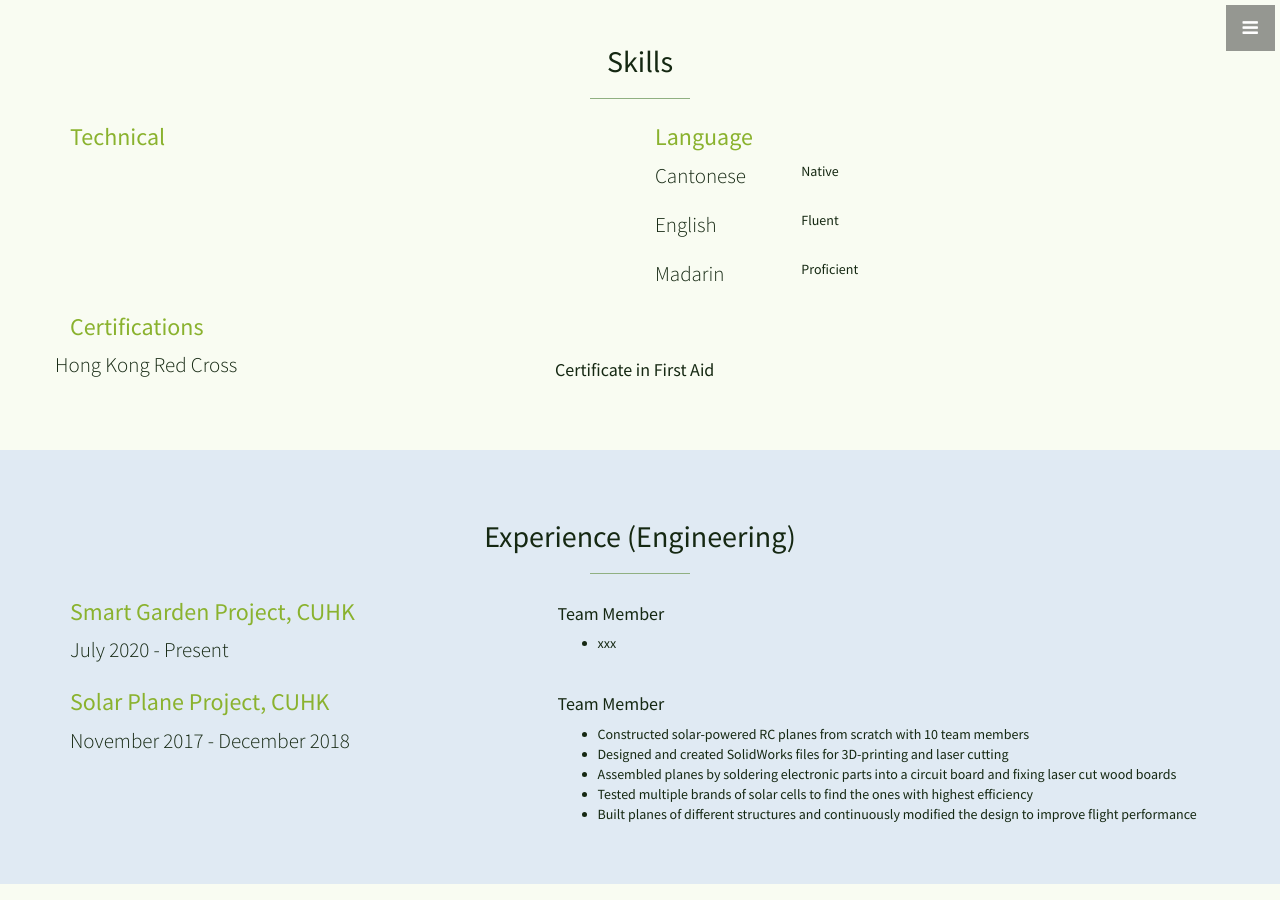
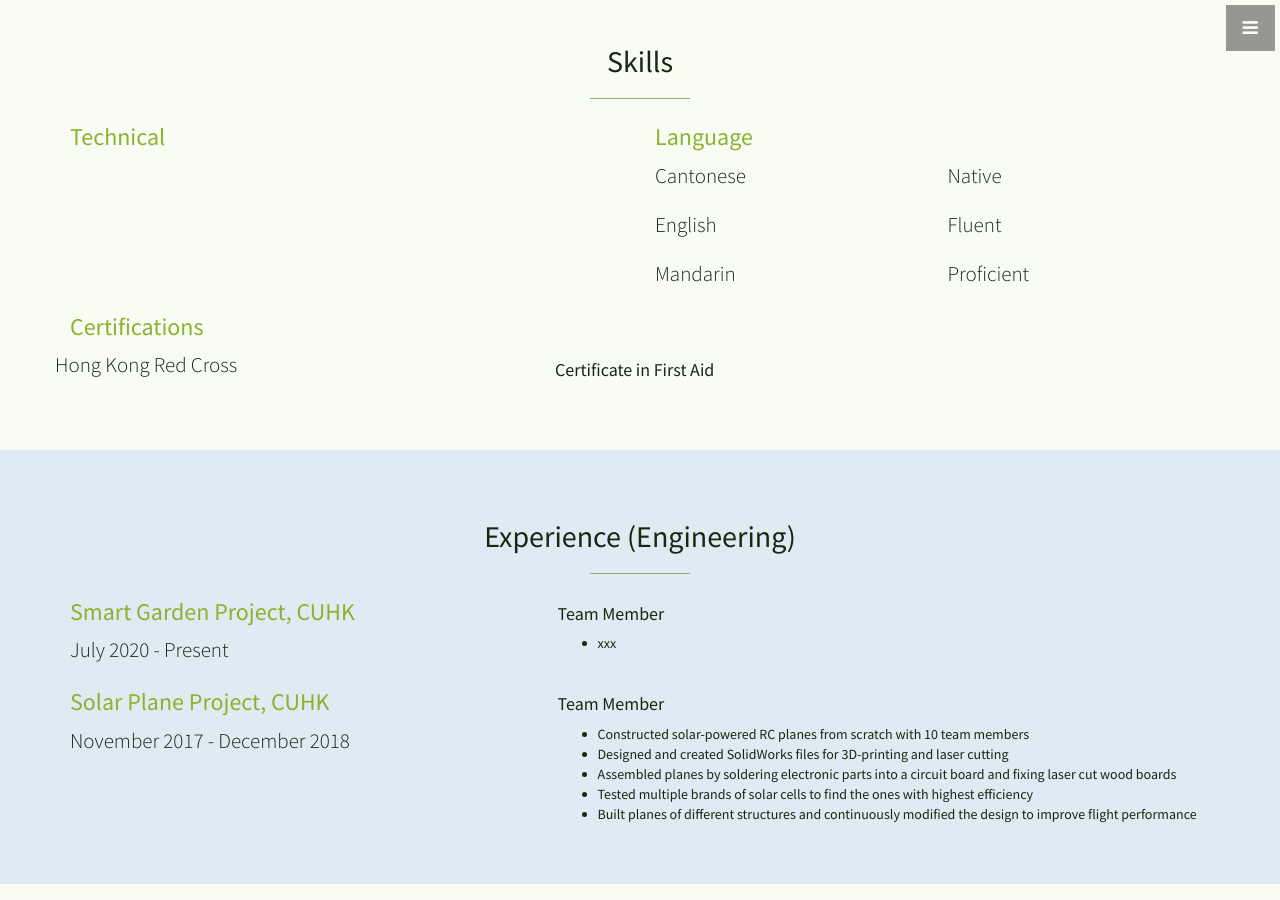
Before and after one commit to leelacceber/stylish-portfolio-jekyll-master, a Jekyll site: the page built from index.html, in a window 1280 px wide and 900 px high, scrolled down 1813 px. Built offline with Jekyll 4.4.1, drawn with Linux system fonts in a browser that asks for light colours.

Commit message:
Update skills.html

```diff
--- a/_includes/skills.html
+++ b/_includes/skills.html
@@ -8,33 +8,33 @@
     </div>
 
     <div class="row">
-      <div class="col-md-6 text-left">
+      <div class="col-sm-6 text-left">
         <h3>Technical</h3>
       </div>
-      <div class="col-md-6 text-left">
+      <div class="col-sm-6 text-left">
         <h3>Language</h3>
         <div class="row">
-          <div class="col-md-3 text-left">
+          <div class="col-md-6 text-left">
             <p class="lead">Cantonese</p>
           </div>
-          <div class="col-md-3 text-left">
-            <p>Native</p>
+          <div class="col-md-6 text-left">
+            <p class="lead">Native</p>
           </div>
         </div>
         <div class="row">
-          <div class="col-md-3 text-left">
+          <div class="col-md-6 text-left">
             <p class="lead">English</p>
           </div>
-          <div class="col-md-3 text-left">
-            <p>Fluent</p>
+          <div class="col-md-6 text-left">
+            <p class="lead">Fluent</p>
           </div>
         </div>
         <div class="row">
-          <div class="col-md-3 text-left">
-            <p class="lead">Madarin</p>
+          <div class="col-md-6 text-left">
+            <p class="lead">Mandarin</p>
           </div>
-          <div class="col-md-3 text-left">
-            <p>Proficient</p>
+          <div class="col-md-6 text-left">
+            <p class="lead">Proficient</p>
           </div>
         </div>
       </div>
```
